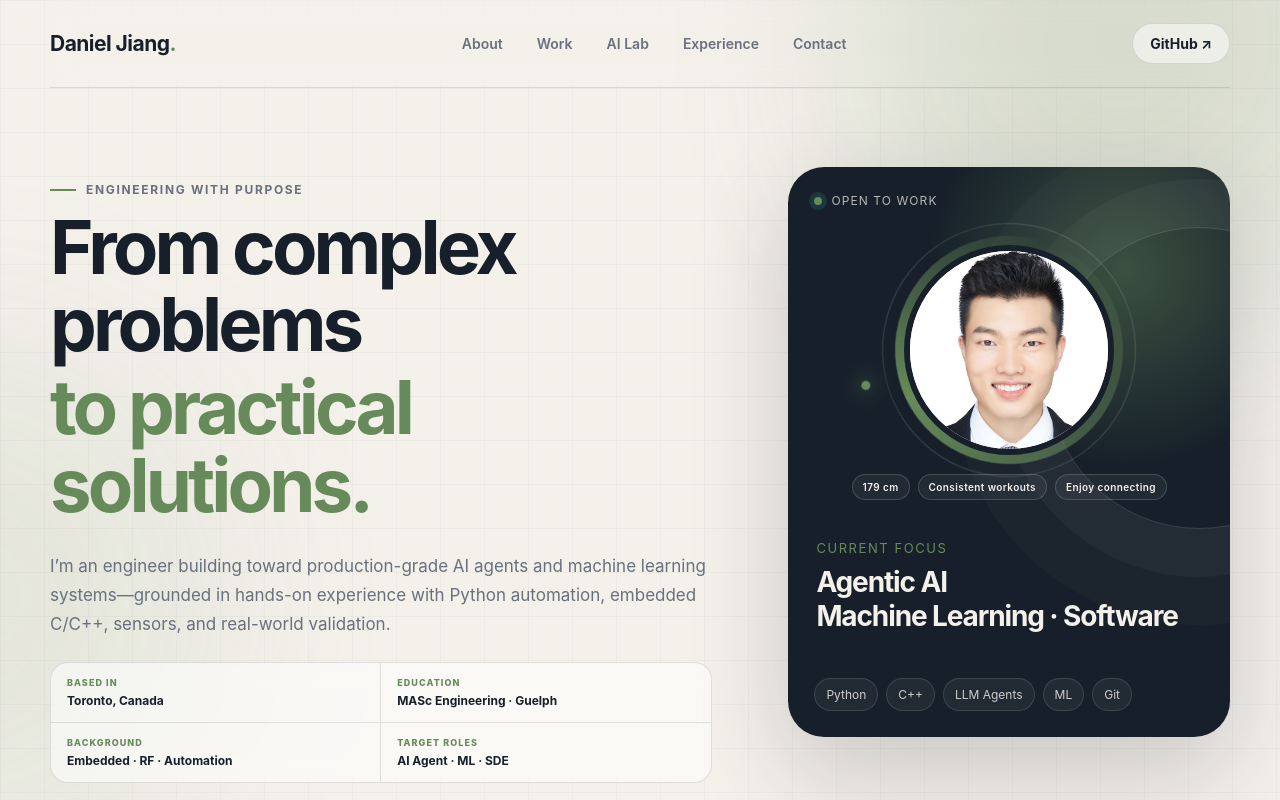
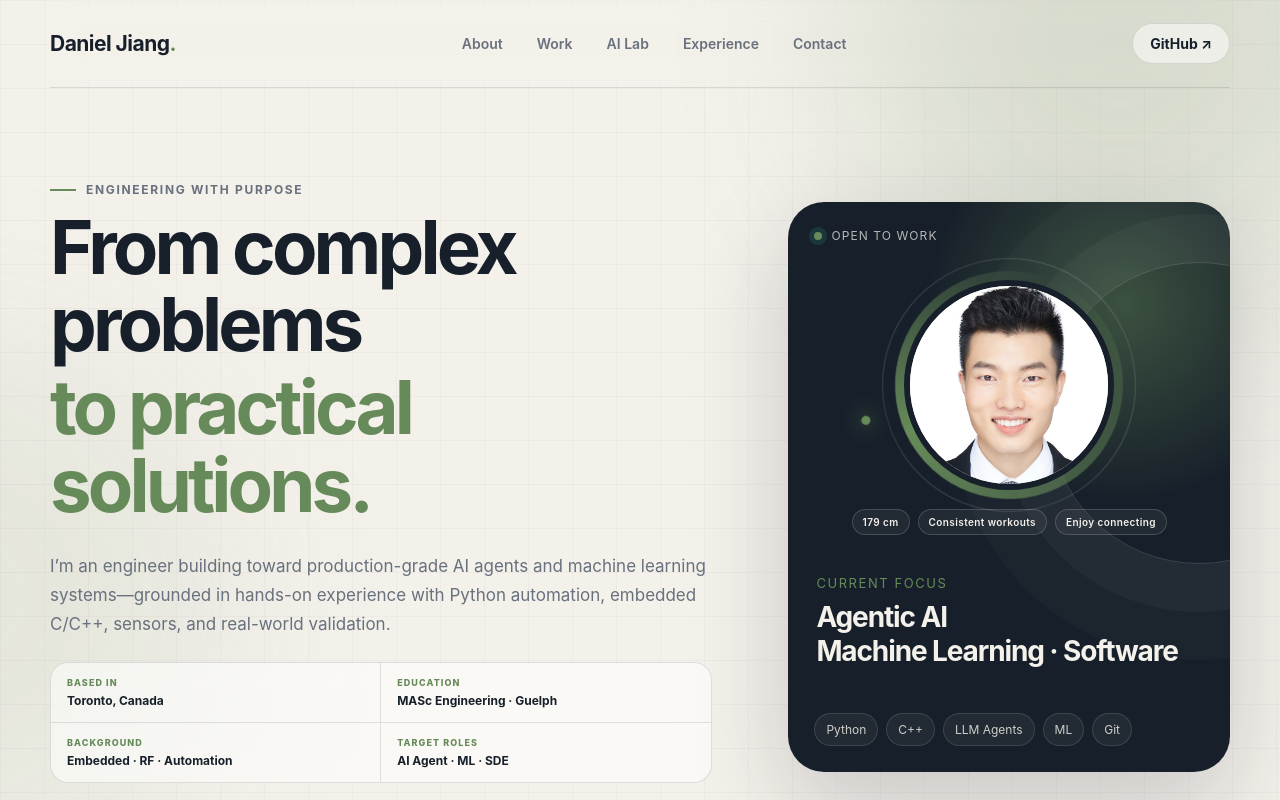
Before and after one commit to jiangjian9803-eng/jiangjian9803-eng.github.io, a Next.js app: page / in a window 1280 px wide. Shown: the top 800 px of the page. Built offline with nearby package versions, Linux system fonts and the light colour scheme.

Commit message:
Preserve hero alignment with personal labels

```diff
--- a/styles.css
+++ b/styles.css
@@ -67,7 +67,7 @@ h1 em { position: relative; margin-top: .08em; color: var(--blue); font-style: n
 .hero-meta i { width: 7px; height: 7px; border-radius: 50%; background: var(--cyan); box-shadow: 0 0 0 5px rgba(102,138,89,.18); animation: status-pulse 2.2s ease-in-out infinite; }
 @keyframes status-pulse { 50% { box-shadow: 0 0 0 9px rgba(102,138,89,0); } }
 
-.hero-card { position: relative; top: -87px; overflow: hidden; min-height: 570px; border-radius: 36px; padding: 26px; color: var(--paper); background: radial-gradient(circle at 76% 18%, rgba(102,138,89,.46), transparent 34%), var(--ink); box-shadow: 0 35px 100px rgba(23,32,42,.2); transition: transform .35s ease, box-shadow .35s ease; }
+.hero-card { position: relative; top: -52px; overflow: hidden; min-height: 570px; border-radius: 36px; padding: 26px; color: var(--paper); background: radial-gradient(circle at 76% 18%, rgba(102,138,89,.46), transparent 34%), var(--ink); box-shadow: 0 35px 100px rgba(23,32,42,.2); transition: transform .35s ease, box-shadow .35s ease; }
 .hero-card.reveal.visible { transform: none; }
 .hero-card.reveal.visible:hover { transform: translateY(-5px); box-shadow: 0 42px 120px rgba(7,17,31,.28); }
 .hero-card::after { content: ""; position: absolute; width: 300px; height: 300px; right: -120px; top: 60px; border: 1px solid rgba(255,255,255,.15); border-radius: 50%; box-shadow: 0 0 0 48px rgba(255,255,255,.03), 0 0 0 96px rgba(255,255,255,.02); }
```
